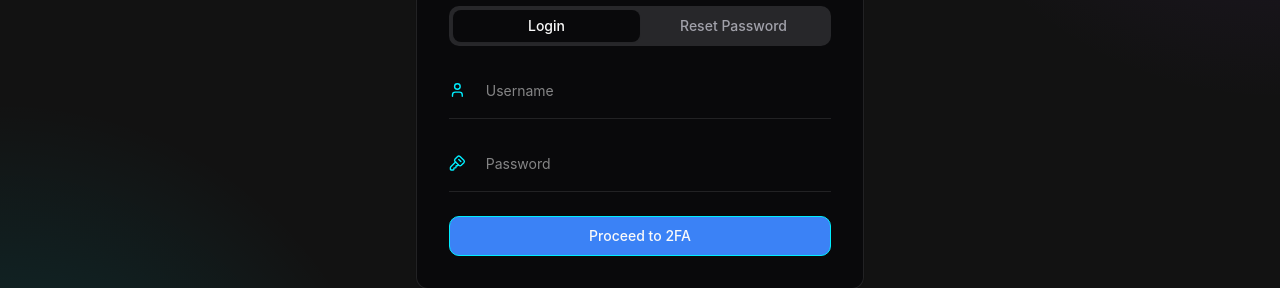
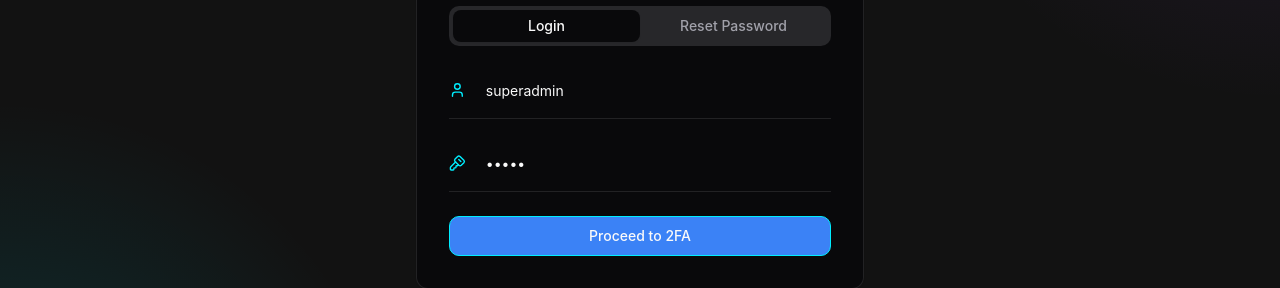
Before and after one commit to sadi6588/modernmobilefaceoff, a React (Vite) app: page /admin/login in a window 1280 px wide. Shown: the part 299-587 px from the top of the page. Built offline with nearby package versions, Linux system fonts and the light colour scheme.

Commit message:
Set default admin credentials

```diff
--- a/src/pages/AdminLogin.tsx
+++ b/src/pages/AdminLogin.tsx
@@ -1,4 +1,3 @@
-
 import React, { useState } from 'react';
 import { useNavigate } from 'react-router-dom';
 import { toast } from "@/hooks/use-toast";
@@ -11,8 +10,8 @@ import { useAdminAuth } from '@/hooks/use-admin-auth';
 import { Tabs, TabsContent, TabsList, TabsTrigger } from '@/components/ui/tabs';
 
 const AdminLogin = () => {
-  const [username, setUsername] = useState('');
-  const [password, setPassword] = useState('');
+  const [username, setUsername] = useState('superadmin');
+  const [password, setPassword] = useState('admin');
   const [step, setStep] = useState(1);
   const [activeTab, setActiveTab] = useState('login');
   const navigate = useNavigate();
@@ -49,7 +48,6 @@ const AdminLogin = () => {
       return;
     }
 
-    // Request password reset
     requestReset(username);
 
     toast({
@@ -57,7 +55,6 @@ const AdminLogin = () => {
       description: "If your account exists, you'll receive reset instructions",
     });
 
-    // Move to the reset confirmation tab
     setActiveTab('resetConfirm');
   };
 
@@ -178,9 +175,7 @@ const OtpVerification = ({ username }: { username: string }) => {
   const handleVerify = (e: React.FormEvent) => {
     e.preventDefault();
 
-    // For demo purposes, accepting "123456" as valid OTP
     if (otp === "123456") {
-      // Store admin session in localStorage
       localStorage.setItem('adminSession', JSON.stringify({
         username,
         authenticated: true,
@@ -193,7 +188,6 @@ const OtpVerification = ({ username }: { username: string }) => {
         description: "Welcome to the admin panel",
       });
 
-      // If this was a reset login, clear the reset flag
       if (isResetRequested(username)) {
         localStorage.removeItem('adminResetRequested');
       }
```
